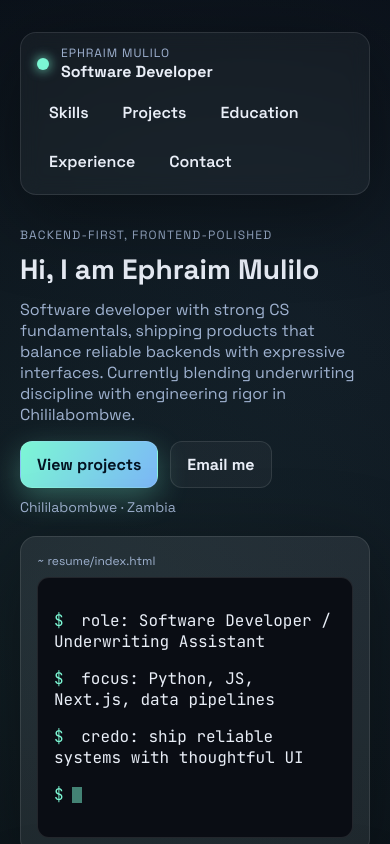
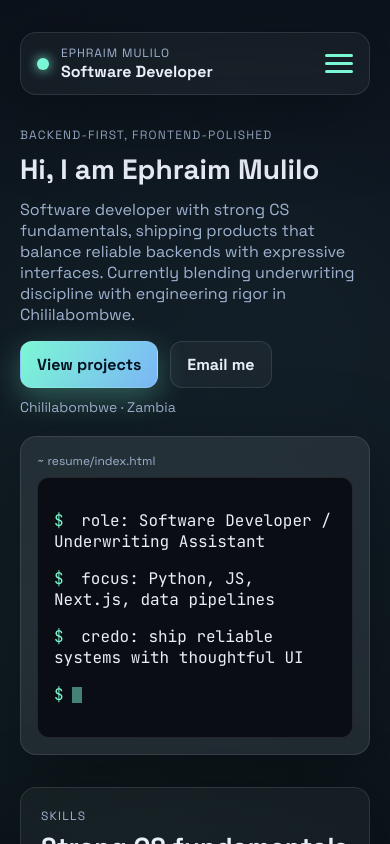
Before and after one commit to ephraimm-zm/ephraim-resume, a Next.js app in the folder ephraim-portfolio/: page / in a window 390 px wide. Shown: the top 844 px of the page. Built offline with nearby package versions, Linux system fonts and the light colour scheme.

Commit message:
Add burger menu navigation

```diff
--- a/ephraim-portfolio/src/components/Layout.tsx
+++ b/ephraim-portfolio/src/components/Layout.tsx
@@ -1,23 +1,37 @@
-import React from 'react';
+import React, { useState } from 'react';
 
 const Layout: React.FC<{ children: React.ReactNode }> = ({ children }) => {
+    const [menuOpen, setMenuOpen] = useState(false);
+
     return (
         <div className="shell">
             <div className="grid-overlay" aria-hidden="true" />
             <header className="site-header">
-                <div className="brand">
-                    <span className="brand__dot" />
-                    <div>
-                        <p className="brand__eyebrow">Ephraim Mulilo</p>
-                        <p className="brand__title">Software Developer</p>
+                <div className="brand-row">
+                    <div className="brand">
+                        <span className="brand__dot" />
+                        <div>
+                            <p className="brand__eyebrow">Ephraim Mulilo</p>
+                            <p className="brand__title">Software Developer</p>
+                        </div>
                     </div>
+                    <button
+                        className="burger"
+                        onClick={() => setMenuOpen(!menuOpen)}
+                        aria-label="Toggle menu"
+                        aria-expanded={menuOpen}
+                    >
+                        <span className={menuOpen ? 'open' : ''}></span>
+                        <span className={menuOpen ? 'open' : ''}></span>
+                        <span className={menuOpen ? 'open' : ''}></span>
+                    </button>
                 </div>
-                <nav className="site-nav">
-                    <a href="#skills">Skills</a>
-                    <a href="#projects">Projects</a>
-                    <a href="#education">Education</a>
-                    <a href="#experience">Experience</a>
-                    <a href="#contact">Contact</a>
+                <nav className={`site-nav ${menuOpen ? 'open' : ''}`}>
+                    <a href="#skills" onClick={() => setMenuOpen(false)}>Skills</a>
+                    <a href="#projects" onClick={() => setMenuOpen(false)}>Projects</a>
+                    <a href="#education" onClick={() => setMenuOpen(false)}>Education</a>
+                    <a href="#experience" onClick={() => setMenuOpen(false)}>Experience</a>
+                    <a href="#contact" onClick={() => setMenuOpen(false)}>Contact</a>
                 </nav>
             </header>
 
--- a/ephraim-portfolio/src/styles/globals.css
+++ b/ephraim-portfolio/src/styles/globals.css
@@ -58,14 +58,20 @@ a:hover {
 
 .site-header {
     display: flex;
-    justify-content: space-between;
-    align-items: center;
+    flex-direction: column;
     padding: 12px 16px;
     border: 1px solid var(--card-border);
     border-radius: var(--radius);
     background: var(--panel);
     backdrop-filter: blur(10px);
     box-shadow: var(--shadow);
+}
+
+.brand-row {
+    display: flex;
+    justify-content: space-between;
+    align-items: center;
+    width: 100%;
 }
 
 .brand {
@@ -96,26 +102,64 @@ a:hover {
     font-weight: 700;
 }
 
+.burger {
+    display: flex;
+    flex-direction: column;
+    justify-content: space-around;
+    width: 28px;
+    height: 24px;
+    background: transparent;
+    border: none;
+    cursor: pointer;
+    padding: 0;
+    z-index: 10;
+}
+
+.burger span {
+    width: 28px;
+    height: 3px;
+    background: var(--accent);
+    border-radius: 2px;
+    transition: all 0.3s ease;
+    position: relative;
+    transform-origin: center;
+}
+
+.burger span.open:nth-child(1) {
+    transform: rotate(45deg) translateY(8px);
+}
+
+.burger span.open:nth-child(2) {
+    opacity: 0;
+}
+
+.burger span.open:nth-child(3) {
+    transform: rotate(-45deg) translateY(-8px);
+}
+
 .site-nav {
+    display: none;
+    flex-direction: column;
+    gap: 4px;
+    width: 100%;
+    margin-top: 12px;
+    font-weight: 600;
+}
+
+.site-nav.open {
     display: flex;
-    gap: 12px;
-    align-items: center;
-    font-weight: 600;
-    flex-wrap: wrap;
-    justify-content: flex-end;
-    max-width: 100%;
 }
 
 .site-nav a {
-    padding: 8px 12px;
+    padding: 12px 16px;
     border-radius: 10px;
     color: var(--text);
-    transition: background 0.2s ease, transform 0.2s ease;
+    transition: background 0.2s ease;
+    text-align: left;
 }
 
 .site-nav a:hover {
     background: var(--panel-strong);
-    transform: translateY(-2px);
 }
 
 .site-footer {
@@ -456,24 +500,6 @@ a:hover {
 }
 
 @media (max-width: 768px) {
-    .site-header {
-        flex-direction: column;
-        align-items: flex-start;
-        gap: 10px;
-    }
-
-    .site-nav {
-        width: 100%;
-        flex-wrap: wrap;
-        gap: 8px 10px;
-        justify-content: flex-start;
-    }
-
-    .site-nav a {
-        padding: 10px 12px;
-        flex: 0 1 auto;
-    }
-
     .site-footer {
         flex-direction: column;
         align-items: flex-start;
```
